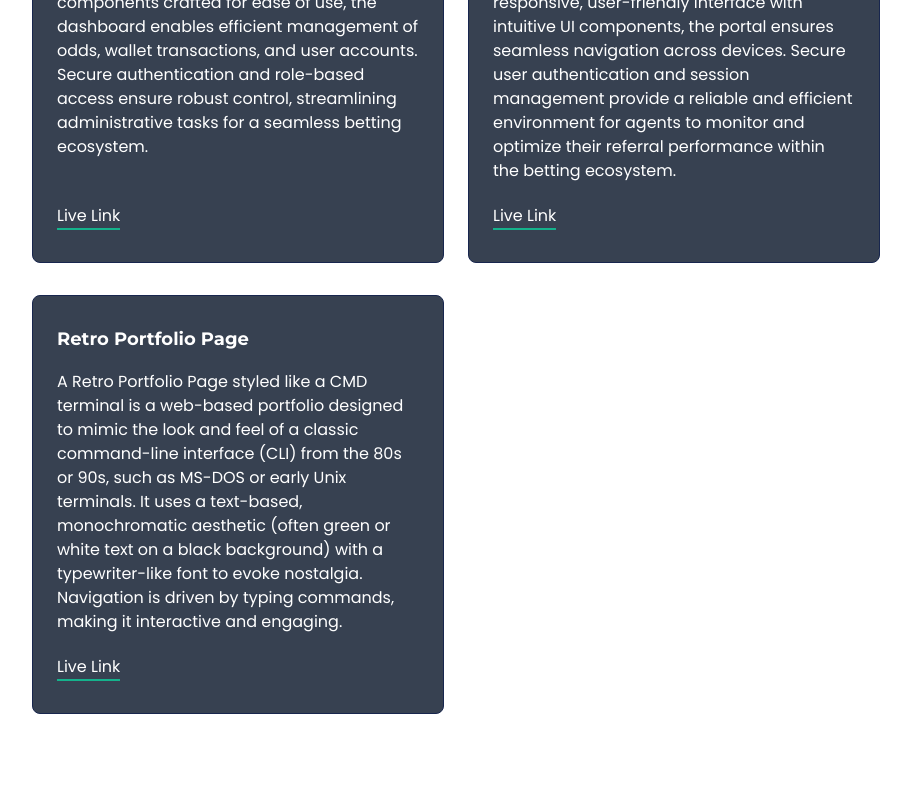
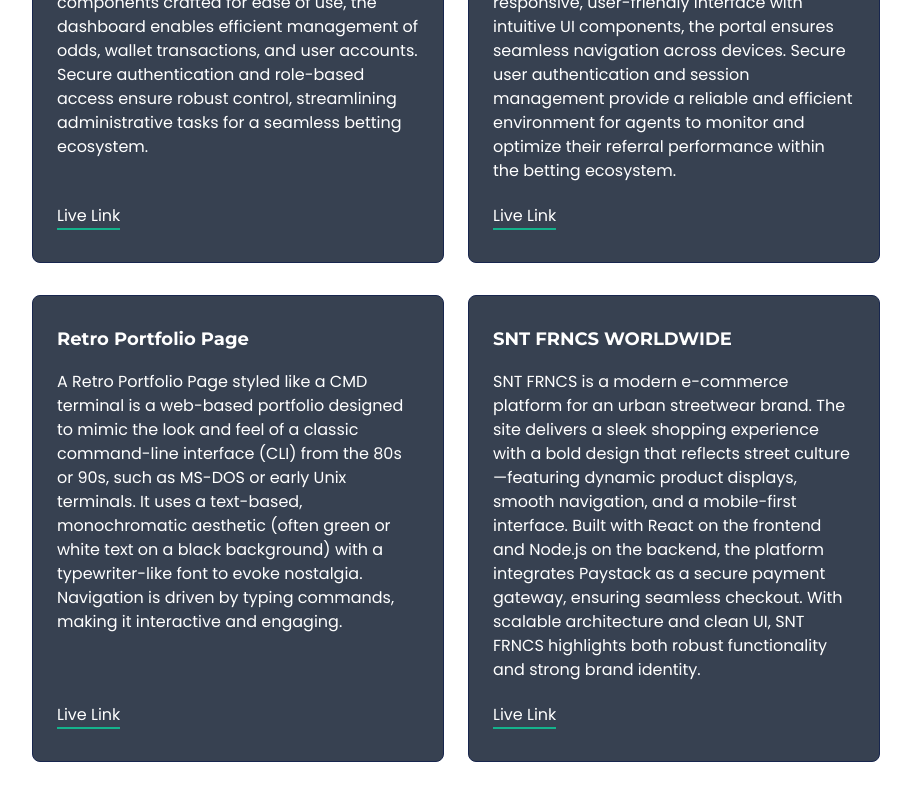
Before and after one commit to ay30bg/portfolio-website, a React (Create React App) app: page /projects in a window 1280 px wide. Shown: the part 877-1677 px from the top of the page, without its empty margins (248-1159 px from the left). Before the commit the page ends 1639 px from the top, so only its background shows below. Built offline with nearby package versions, Linux system fonts and the light colour scheme.

Commit message:
Update ProjectsPage.jsx

```diff
--- a/src/components/ProjectsPage.jsx
+++ b/src/components/ProjectsPage.jsx
@@ -29,6 +29,11 @@
       title: 'Retro Portfolio Page',
       description: 'A Retro Portfolio Page styled like a CMD terminal is a web-based portfolio designed to mimic the look and feel of a classic command-line interface (CLI) from the 80s or 90s, such as MS-DOS or early Unix terminals. It uses a text-based, monochromatic aesthetic (often green or white text on a black background) with a typewriter-like font to evoke nostalgia. Navigation is driven by typing commands, making it interactive and engaging.',
       liveLink: 'https://retro-dev.vercel.app/',
+    },
+    {
+      title: 'SNT FRNCS WORLDWIDE',
+      description: 'SNT FRNCS is a modern e-commerce platform for an urban streetwear brand. The site delivers a sleek shopping experience with a bold design that reflects street culture—featuring dynamic product displays, smooth navigation, and a mobile-first interface. Built with React on the frontend and Node.js on the backend, the platform integrates Paystack as a secure payment gateway, ensuring seamless checkout. With scalable architecture and clean UI, SNT FRNCS highlights both robust functionality and strong brand identity.',
+      liveLink: 'https://www.sntfrncs.store',
     },
   ];
 
@@ -71,4 +76,5 @@
   );
 }
 
+
 export default ProjectsPage;
```
